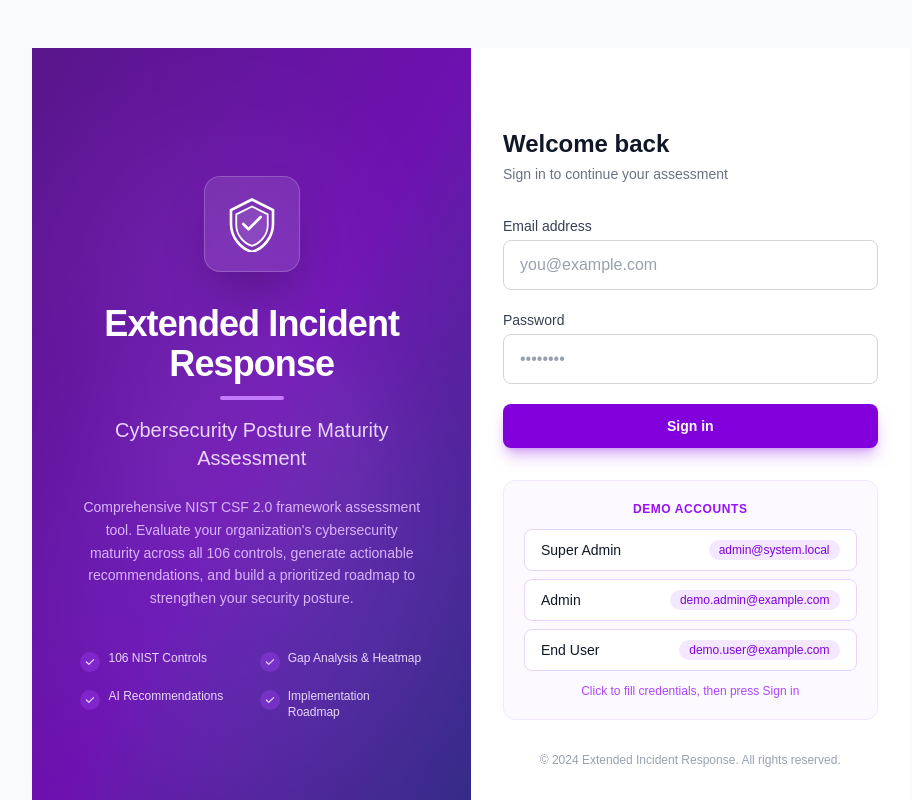
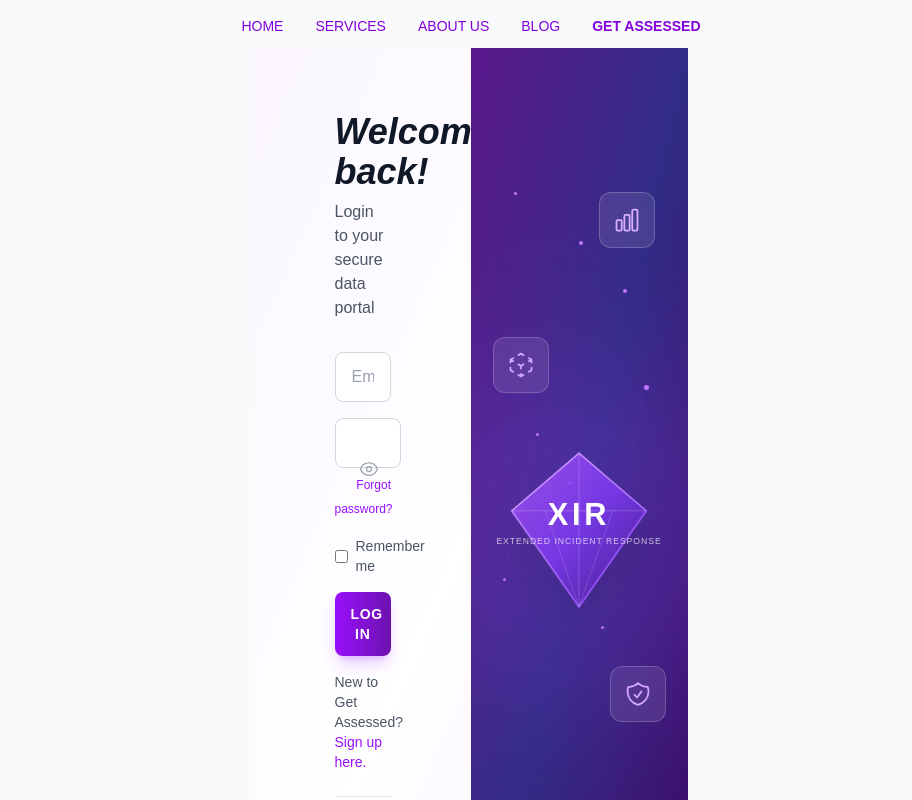
Before and after one commit to gamertamer030386-lgtm/nist_v2, a Next.js app: page /login in a window 1280 px wide. Shown: the top 800 px of the page, without its empty margins (169-1081 px from the left). Built offline with nearby package versions, Linux system fonts and the light colour scheme.

Commit message:
Redesign login page: cybersecurity visual with XIR diamond logo, grid floor, floating icons

```diff
--- a/src/app/(auth)/login/page.tsx
+++ b/src/app/(auth)/login/page.tsx
@@ -3,6 +3,7 @@
 import { useState, FormEvent } from "react";
 import { signIn } from "next-auth/react";
 import { useRouter } from "next/navigation";
+import Link from "next/link";
 
 export default function LoginPage() {
   const router = useRouter();
@@ -10,6 +11,7 @@ export default function LoginPage() {
   const [password, setPassword] = useState("");
   const [error, setError] = useState("");
   const [isLoading, setIsLoading] = useState(false);
+  const [showPassword, setShowPassword] = useState(false);
 
   async function handleSubmit(e: FormEvent<HTMLFormElement>) {
     e.preventDefault();
@@ -36,199 +38,223 @@ export default function LoginPage() {
   }
 
   return (
-    <div className="flex min-h-screen">
-      {/* ─── Left Side: Branding & Logo ─────────────────────────────────── */}
-      <div className="hidden lg:flex lg:w-1/2 flex-col justify-center items-center bg-gradient-to-br from-purple-900 via-purple-800 to-indigo-900 relative overflow-hidden">
-        {/* Background pattern */}
-        <div className="absolute inset-0 opacity-10">
-          <div className="absolute top-20 left-10 w-72 h-72 bg-purple-400 rounded-full blur-3xl"></div>
-          <div className="absolute bottom-20 right-10 w-96 h-96 bg-indigo-400 rounded-full blur-3xl"></div>
-          <div className="absolute top-1/2 left-1/2 -translate-x-1/2 -translate-y-1/2 w-64 h-64 bg-violet-300 rounded-full blur-2xl"></div>
+    <div className="flex min-h-screen bg-gradient-to-br from-purple-50 via-white to-purple-100">
+      {/* ─── Navigation Bar ─────────────────────────────────────────────── */}
+      <nav className="fixed top-0 left-0 right-0 z-50 flex items-center justify-center gap-8 py-4 text-sm font-medium text-purple-700">
+        <span className="cursor-pointer hover:text-purple-900 transition-colors">HOME</span>
+        <span className="cursor-pointer hover:text-purple-900 transition-colors">SERVICES</span>
+        <span className="cursor-pointer hover:text-purple-900 transition-colors">ABOUT US</span>
+        <span className="cursor-pointer hover:text-purple-900 transition-colors">BLOG</span>
+        <span className="cursor-pointer hover:text-purple-900 font-bold transition-colors">GET ASSESSED</span>
+      </nav>
+
+      {/* ─── Left Side: Login Form ──────────────────────────────────────── */}
+      <div className="flex w-full lg:w-1/2 flex-col justify-center px-12 lg:px-20 pt-16">
+        <div className="w-full max-w-md">
+          <h1 className="text-4xl font-bold text-gray-900 italic mb-2">
+            Welcome back!
+          </h1>
+          <p className="text-gray-600 mb-8">
+            Login to your secure data portal
+          </p>
+
+          <form onSubmit={handleSubmit} className="space-y-4">
+            {error && (
+              <div className="rounded-lg bg-red-50 border border-red-200 p-3 text-sm text-red-700">
+                {error}
+              </div>
+            )}
+
+            <div>
+              <input
+                type="email"
+                value={email}
+                onChange={(e) => setEmail(e.target.value)}
+                required
+                placeholder="Email Address"
+                className="w-full rounded-lg border border-gray-300 px-4 py-3 text-gray-900 placeholder-gray-400 focus:border-purple-500 focus:outline-none focus:ring-2 focus:ring-purple-200 bg-white"
+              />
             </div>
 
-        <div className="relative z-10 text-center px-12 max-w-lg">
-          {/* Logo */}
-          <div className="mb-8">
-            <div className="inline-flex items-center justify-center w-24 h-24 rounded-2xl bg-white/10 backdrop-blur-sm border border-white/20 shadow-2xl">
-              <svg className="w-14 h-14 text-white" viewBox="0 0 64 64" fill="none" xmlns="http://www.w3.org/2000/svg">
-                <path d="M32 4L8 16v16c0 14.4 10.24 27.84 24 32 13.76-4.16 24-17.6 24-32V16L32 4z" stroke="currentColor" strokeWidth="3" fill="none"/>
-                <path d="M32 12L14 21v12c0 10.8 7.68 20.88 18 24 10.32-3.12 18-13.2 18-24V21L32 12z" stroke="currentColor" strokeWidth="2" fill="currentColor" fillOpacity="0.1"/>
-                <path d="M22 32l6 6 14-14" stroke="currentColor" strokeWidth="3" strokeLinecap="round" strokeLinejoin="round"/>
+            <div className="relative">
+              <input
+                type={showPassword ? "text" : "password"}
+                value={password}
+                onChange={(e) => setPassword(e.target.value)}
+                required
+                placeholder="Password"
+                className="w-full rounded-lg border border-gray-300 px-4 py-3 text-gray-900 placeholder-gray-400 focus:border-purple-500 focus:outline-none focus:ring-2 focus:ring-purple-200 bg-white pr-12"
+              />
+              <button
+                type="button"
+                onClick={() => setShowPassword(!showPassword)}
+                className="absolute right-3 top-1/2 -translate-y-1/2 text-gray-400 hover:text-gray-600"
+              >
+                {showPassword ? (
+                  <svg className="w-5 h-5" fill="none" viewBox="0 0 24 24" strokeWidth={1.5} stroke="currentColor">
+                    <path strokeLinecap="round" strokeLinejoin="round" d="M3.98 8.223A10.477 10.477 0 001.934 12C3.226 16.338 7.244 19.5 12 19.5c.993 0 1.953-.138 2.863-.395M6.228 6.228A10.45 10.45 0 0112 4.5c4.756 0 8.773 3.162 10.065 7.498a10.523 10.523 0 01-4.293 5.774M6.228 6.228L3 3m3.228 3.228l3.65 3.65m7.894 7.894L21 21m-3.228-3.228l-3.65-3.65m0 0a3 3 0 10-4.243-4.243m4.242 4.242L9.88 9.88" />
                   </svg>
+                ) : (
+                  <svg className="w-5 h-5" fill="none" viewBox="0 0 24 24" strokeWidth={1.5} stroke="currentColor">
+                    <path strokeLinecap="round" strokeLinejoin="round" d="M2.036 12.322a1.012 1.012 0 010-.639C3.423 7.51 7.36 4.5 12 4.5c4.638 0 8.573 3.007 9.963 7.178.07.207.07.431 0 .639C20.577 16.49 16.64 19.5 12 19.5c-4.638 0-8.573-3.007-9.963-7.178z" />
+                    <path strokeLinecap="round" strokeLinejoin="round" d="M15 12a3 3 0 11-6 0 3 3 0 016 0z" />
+                  </svg>
+                )}
+              </button>
+              <div className="text-right mt-1">
+                <span className="text-xs text-purple-600 cursor-pointer hover:underline">Forgot password?</span>
               </div>
             </div>
 
-          {/* Title */}
-          <h1 className="text-4xl font-bold text-white mb-3 tracking-tight">
-            Extended Incident Response
-          </h1>
-          <div className="w-16 h-1 bg-purple-400 mx-auto mb-4 rounded-full"></div>
-          <h2 className="text-xl font-medium text-purple-200 mb-6">
-            Cybersecurity Posture Maturity Assessment
-          </h2>
-          <p className="text-purple-300 text-sm leading-relaxed">
-            Comprehensive NIST CSF 2.0 framework assessment tool. Evaluate your organization&apos;s cybersecurity maturity across all 106 controls, generate actionable recommendations, and build a prioritized roadmap to strengthen your security posture.
+            <div className="flex items-center gap-2">
+              <input type="checkbox" id="remember" className="rounded border-gray-300 text-purple-600 focus:ring-purple-500" />
+              <label htmlFor="remember" className="text-sm text-gray-600">Remember me</label>
+            </div>
+
+            <button
+              type="submit"
+              disabled={isLoading}
+              className="w-full rounded-lg bg-gradient-to-r from-purple-600 to-purple-800 px-4 py-3 text-sm font-bold uppercase tracking-wider text-white shadow-lg shadow-purple-500/30 hover:from-purple-700 hover:to-purple-900 focus:outline-none focus:ring-2 focus:ring-purple-500 disabled:opacity-50 transition-all"
+            >
+              {isLoading ? "LOGGING IN..." : "LOG IN"}
+            </button>
+          </form>
+
+          <p className="mt-4 text-sm text-gray-600">
+            New to Get Assessed? <Link href="/register" className="text-purple-600 font-medium hover:underline">Sign up here.</Link>
           </p>
 
-          {/* Features */}
-          <div className="mt-10 grid grid-cols-2 gap-4 text-left">
-            <div className="flex items-start gap-2">
-              <div className="w-5 h-5 rounded-full bg-purple-500/30 flex items-center justify-center flex-shrink-0 mt-0.5">
-                <svg className="w-3 h-3 text-purple-200" fill="currentColor" viewBox="0 0 20 20">
-                  <path fillRule="evenodd" d="M16.707 5.293a1 1 0 010 1.414l-8 8a1 1 0 01-1.414 0l-4-4a1 1 0 011.414-1.414L8 12.586l7.293-7.293a1 1 0 011.414 0z" clipRule="evenodd"/>
-                </svg>
-              </div>
-              <span className="text-xs text-purple-200">106 NIST Controls</span>
-            </div>
-            <div className="flex items-start gap-2">
-              <div className="w-5 h-5 rounded-full bg-purple-500/30 flex items-center justify-center flex-shrink-0 mt-0.5">
-                <svg className="w-3 h-3 text-purple-200" fill="currentColor" viewBox="0 0 20 20">
-                  <path fillRule="evenodd" d="M16.707 5.293a1 1 0 010 1.414l-8 8a1 1 0 01-1.414 0l-4-4a1 1 0 011.414-1.414L8 12.586l7.293-7.293a1 1 0 011.414 0z" clipRule="evenodd"/>
-                </svg>
-              </div>
-              <span className="text-xs text-purple-200">Gap Analysis & Heatmap</span>
-            </div>
-            <div className="flex items-start gap-2">
-              <div className="w-5 h-5 rounded-full bg-purple-500/30 flex items-center justify-center flex-shrink-0 mt-0.5">
-                <svg className="w-3 h-3 text-purple-200" fill="currentColor" viewBox="0 0 20 20">
-                  <path fillRule="evenodd" d="M16.707 5.293a1 1 0 010 1.414l-8 8a1 1 0 01-1.414 0l-4-4a1 1 0 011.414-1.414L8 12.586l7.293-7.293a1 1 0 011.414 0z" clipRule="evenodd"/>
-                </svg>
-              </div>
-              <span className="text-xs text-purple-200">AI Recommendations</span>
-            </div>
-            <div className="flex items-start gap-2">
-              <div className="w-5 h-5 rounded-full bg-purple-500/30 flex items-center justify-center flex-shrink-0 mt-0.5">
-                <svg className="w-3 h-3 text-purple-200" fill="currentColor" viewBox="0 0 20 20">
-                  <path fillRule="evenodd" d="M16.707 5.293a1 1 0 010 1.414l-8 8a1 1 0 01-1.414 0l-4-4a1 1 0 011.414-1.414L8 12.586l7.293-7.293a1 1 0 011.414 0z" clipRule="evenodd"/>
-                </svg>
-              </div>
-              <span className="text-xs text-purple-200">Implementation Roadmap</span>
+          {/* Demo Credentials */}
+          <div className="mt-6 pt-4 border-t border-gray-200">
+            <p className="text-xs text-gray-500 mb-2 font-medium">Demo Accounts (click to fill):</p>
+            <div className="flex gap-2 flex-wrap">
+              <button
+                type="button"
+                onClick={() => { setEmail("admin@system.local"); setPassword("Admin123!"); }}
+                className="rounded-full border border-purple-200 bg-purple-50 px-3 py-1 text-xs text-purple-700 hover:bg-purple-100 transition-colors"
+              >
+                Super Admin
+              </button>
+              <button
+                type="button"
+                onClick={() => { setEmail("demo.admin@example.com"); setPassword("Admin123!"); }}
+                className="rounded-full border border-purple-200 bg-purple-50 px-3 py-1 text-xs text-purple-700 hover:bg-purple-100 transition-colors"
+              >
+                Admin
+              </button>
+              <button
+                type="button"
+                onClick={() => { setEmail("demo.user@example.com"); setPassword("User123!"); }}
+                className="rounded-full border border-purple-200 bg-purple-50 px-3 py-1 text-xs text-purple-700 hover:bg-purple-100 transition-colors"
+              >
+                End User
+              </button>
             </div>
           </div>
         </div>
       </div>
 
-      {/* ─── Right Side: Login Form ─────────────────────────────────────── */}
-      <div className="flex w-full lg:w-1/2 flex-col justify-center items-center px-8 bg-white">
-        <div className="w-full max-w-md">
-          {/* Mobile logo (shown on small screens) */}
-          <div className="lg:hidden text-center mb-8">
-            <div className="inline-flex items-center justify-center w-16 h-16 rounded-xl bg-purple-900 mb-4">
-              <svg className="w-10 h-10 text-white" viewBox="0 0 64 64" fill="none">
-                <path d="M32 4L8 16v16c0 14.4 10.24 27.84 24 32 13.76-4.16 24-17.6 24-32V16L32 4z" stroke="currentColor" strokeWidth="3" fill="none"/>
-                <path d="M22 32l6 6 14-14" stroke="currentColor" strokeWidth="3" strokeLinecap="round" strokeLinejoin="round"/>
+      {/* ─── Right Side: Cybersecurity Visual with XIR Logo ─────────────── */}
+      <div className="hidden lg:flex lg:w-1/2 relative overflow-hidden bg-gradient-to-br from-purple-900 via-indigo-900 to-purple-950">
+        {/* Grid floor effect */}
+        <div className="absolute bottom-0 left-0 right-0 h-1/2" style={{
+          background: "linear-gradient(to top, rgba(147, 51, 234, 0.3), transparent)",
+          backgroundImage: `
+            linear-gradient(to right, rgba(168, 85, 247, 0.2) 1px, transparent 1px),
+            linear-gradient(to top, rgba(168, 85, 247, 0.2) 1px, transparent 1px)
+          `,
+          backgroundSize: "40px 40px",
+          transform: "perspective(500px) rotateX(60deg)",
+          transformOrigin: "bottom",
+        }} />
+
+        {/* Glowing dots / network nodes */}
+        <div className="absolute inset-0">
+          {[
+            { top: "15%", left: "20%", size: "3px" },
+            { top: "25%", left: "70%", size: "4px" },
+            { top: "40%", left: "30%", size: "3px" },
+            { top: "35%", left: "80%", size: "5px" },
+            { top: "55%", left: "15%", size: "3px" },
+            { top: "20%", left: "50%", size: "4px" },
+            { top: "60%", left: "60%", size: "3px" },
+            { top: "45%", left: "45%", size: "4px" },
+          ].map((dot, i) => (
+            <div
+              key={i}
+              className="absolute rounded-full bg-purple-400 animate-pulse"
+              style={{ top: dot.top, left: dot.left, width: dot.size, height: dot.size, animationDelay: `${i * 0.3}s` }}
+            />
+          ))}
+        </div>
+
+        {/* Connection lines */}
+        <svg className="absolute inset-0 w-full h-full opacity-20" xmlns="http://www.w3.org/2000/svg">
+          <line x1="20%" y1="15%" x2="50%" y2="20%" stroke="#a855f7" strokeWidth="0.5" />
+          <line x1="50%" y1="20%" x2="70%" y2="25%" stroke="#a855f7" strokeWidth="0.5" />
+          <line x1="30%" y1="40%" x2="45%" y2="45%" stroke="#a855f7" strokeWidth="0.5" />
+          <line x1="45%" y1="45%" x2="80%" y2="35%" stroke="#a855f7" strokeWidth="0.5" />
+          <line x1="15%" y1="55%" x2="30%" y2="40%" stroke="#a855f7" strokeWidth="0.5" />
+          <line x1="60%" y1="60%" x2="80%" y2="35%" stroke="#a855f7" strokeWidth="0.5" />
+        </svg>
+
+        {/* Floating icons */}
+        <div className="absolute top-[15%] right-[15%] w-14 h-14 rounded-xl bg-white/10 backdrop-blur-sm border border-white/20 flex items-center justify-center">
+          <svg className="w-7 h-7 text-purple-300" fill="none" viewBox="0 0 24 24" strokeWidth={1.5} stroke="currentColor">
+            <path strokeLinecap="round" strokeLinejoin="round" d="M3 13.125C3 12.504 3.504 12 4.125 12h2.25c.621 0 1.125.504 1.125 1.125v6.75C7.5 20.496 6.996 21 6.375 21h-2.25A1.125 1.125 0 013 19.875v-6.75zM9.75 8.625c0-.621.504-1.125 1.125-1.125h2.25c.621 0 1.125.504 1.125 1.125v11.25c0 .621-.504 1.125-1.125 1.125h-2.25a1.125 1.125 0 01-1.125-1.125V8.625zM16.5 4.125c0-.621.504-1.125 1.125-1.125h2.25C20.496 3 21 3.504 21 4.125v15.75c0 .621-.504 1.125-1.125 1.125h-2.25a1.125 1.125 0 01-1.125-1.125V4.125z" />
           </svg>
         </div>
-            <h1 className="text-xl font-bold text-gray-900">Extended Incident Response</h1>
-            <p className="text-sm text-gray-500">Cybersecurity Posture Maturity Assessment</p>
+
+        <div className="absolute top-[30%] left-[10%] w-14 h-14 rounded-xl bg-white/10 backdrop-blur-sm border border-white/20 flex items-center justify-center">
+          <svg className="w-7 h-7 text-purple-300" fill="none" viewBox="0 0 24 24" strokeWidth={1.5} stroke="currentColor">
+            <path strokeLinecap="round" strokeLinejoin="round" d="M21 7.5l-2.25-1.313M21 7.5v2.25m0-2.25l-2.25 1.313M3 7.5l2.25-1.313M3 7.5l2.25 1.313M3 7.5v2.25m9 3l2.25-1.313M12 12.75l-2.25-1.313M12 12.75V15m0 6.75l2.25-1.313M12 21.75V19.5m0 2.25l-2.25-1.313m0-16.875L12 2.25l2.25 1.313M21 14.25v2.25l-2.25 1.313m-13.5 0L3 16.5v-2.25" />
+          </svg>
         </div>
 
-          {/* Welcome text */}
-          <div className="mb-8">
-            <h2 className="text-2xl font-bold text-gray-900">Welcome back</h2>
-            <p className="mt-1 text-sm text-gray-500">
-              Sign in to continue your assessment
-            </p>
+        <div className="absolute bottom-[30%] right-[10%] w-14 h-14 rounded-xl bg-white/10 backdrop-blur-sm border border-white/20 flex items-center justify-center">
+          <svg className="w-7 h-7 text-purple-300" fill="none" viewBox="0 0 24 24" strokeWidth={1.5} stroke="currentColor">
+            <path strokeLinecap="round" strokeLinejoin="round" d="M9 12.75L11.25 15 15 9.75m-3-7.036A11.959 11.959 0 013.598 6 11.99 11.99 0 003 9.749c0 5.592 3.824 10.29 9 11.623 5.176-1.332 9-6.03 9-11.622 0-1.31-.21-2.571-.598-3.751h-.152c-3.196 0-6.1-1.248-8.25-3.285z" />
+          </svg>
         </div>
 
-          {/* Login Form */}
-          <form onSubmit={handleSubmit} className="space-y-5">
-            {error && (
-              <div className="rounded-lg bg-red-50 border border-red-200 p-3 text-sm text-red-700" role="alert">
-                {error}
+        {/* XIR Diamond Logo - Center */}
+        <div className="absolute inset-0 flex items-center justify-center">
+          <div className="relative">
+            {/* Glow effect */}
+            <div className="absolute inset-0 blur-3xl bg-purple-500/30 rounded-full scale-150" />
+
+            {/* Diamond shape with XIR text */}
+            <svg className="relative w-48 h-48 drop-shadow-2xl" viewBox="0 0 200 200" fill="none" xmlns="http://www.w3.org/2000/svg">
+              {/* Diamond body */}
+              <path d="M100 20 L170 80 L100 180 L30 80 Z" fill="url(#diamondGradient)" stroke="url(#diamondStroke)" strokeWidth="2" />
+              {/* Inner facets */}
+              <path d="M100 20 L100 180" stroke="rgba(255,255,255,0.2)" strokeWidth="1" />
+              <path d="M30 80 L170 80" stroke="rgba(255,255,255,0.2)" strokeWidth="1" />
+              <path d="M100 20 L30 80" stroke="rgba(255,255,255,0.3)" strokeWidth="1" />
+              <path d="M100 20 L170 80" stroke="rgba(255,255,255,0.3)" strokeWidth="1" />
+              <path d="M65 80 L100 180" stroke="rgba(255,255,255,0.15)" strokeWidth="1" />
+              <path d="M135 80 L100 180" stroke="rgba(255,255,255,0.15)" strokeWidth="1" />
+              {/* XIR Text */}
+              <text x="100" y="95" textAnchor="middle" fill="white" fontSize="32" fontWeight="bold" fontFamily="Arial, sans-serif" letterSpacing="4">XIR</text>
+              <text x="100" y="115" textAnchor="middle" fill="rgba(255,255,255,0.7)" fontSize="9" fontFamily="Arial, sans-serif" letterSpacing="1">EXTENDED INCIDENT RESPONSE</text>
+              {/* Gradients */}
+              <defs>
+                <linearGradient id="diamondGradient" x1="0%" y1="0%" x2="100%" y2="100%">
+                  <stop offset="0%" stopColor="#a855f7" stopOpacity="0.8" />
+                  <stop offset="50%" stopColor="#7c3aed" stopOpacity="0.9" />
+                  <stop offset="100%" stopColor="#4c1d95" stopOpacity="0.8" />
+                </linearGradient>
+                <linearGradient id="diamondStroke" x1="0%" y1="0%" x2="100%" y2="100%">
+                  <stop offset="0%" stopColor="#c084fc" />
+                  <stop offset="100%" stopColor="#7c3aed" />
+                </linearGradient>
+              </defs>
+            </svg>
           </div>
-            )}
-
-            <div>
-              <label htmlFor="email" className="block text-sm font-medium text-gray-700 mb-1">
-                Email address
-              </label>
-              <input
-                id="email"
-                name="email"
-                type="email"
-                autoComplete="email"
-                required
-                value={email}
-                onChange={(e) => setEmail(e.target.value)}
-                className="block w-full rounded-lg border border-gray-300 px-4 py-3 text-gray-900 placeholder-gray-400 focus:border-purple-500 focus:outline-none focus:ring-2 focus:ring-purple-500/20 transition-all"
-                placeholder="you@example.com"
-              />
         </div>
 
-            <div>
-              <label htmlFor="password" className="block text-sm font-medium text-gray-700 mb-1">
-                Password
-              </label>
-              <input
-                id="password"
-                name="password"
-                type="password"
-                autoComplete="current-password"
-                required
-                value={password}
-                onChange={(e) => setPassword(e.target.value)}
-                className="block w-full rounded-lg border border-gray-300 px-4 py-3 text-gray-900 placeholder-gray-400 focus:border-purple-500 focus:outline-none focus:ring-2 focus:ring-purple-500/20 transition-all"
-                placeholder="••••••••"
-              />
-            </div>
-
-            <button
-              type="submit"
-              disabled={isLoading}
-              className="flex w-full justify-center rounded-lg bg-purple-700 px-4 py-3 text-sm font-semibold text-white shadow-lg shadow-purple-700/30 hover:bg-purple-800 focus:outline-none focus:ring-2 focus:ring-purple-500 focus:ring-offset-2 disabled:cursor-not-allowed disabled:opacity-50 transition-all"
-            >
-              {isLoading ? "Signing in..." : "Sign in"}
-            </button>
-          </form>
-
-          {/* Demo Credentials */}
-          <div className="mt-8 rounded-xl border border-purple-100 bg-purple-50/50 p-5">
-            <p className="mb-3 text-center text-xs font-semibold uppercase tracking-wider text-purple-600">
-              Demo Accounts
-            </p>
-            <div className="space-y-2">
-              <button
-                type="button"
-                onClick={() => { setEmail("admin@system.local"); setPassword("Admin123!"); }}
-                className="flex w-full items-center justify-between rounded-lg border border-purple-200 bg-white px-4 py-2.5 text-sm hover:bg-purple-50 transition-colors"
-              >
-                <span className="font-medium text-gray-900">Super Admin</span>
-                <span className="rounded-full bg-purple-100 px-2.5 py-0.5 text-xs font-medium text-purple-700">
-                  admin@system.local
-                </span>
-              </button>
-              <button
-                type="button"
-                onClick={() => { setEmail("demo.admin@example.com"); setPassword("Admin123!"); }}
-                className="flex w-full items-center justify-between rounded-lg border border-purple-200 bg-white px-4 py-2.5 text-sm hover:bg-purple-50 transition-colors"
-              >
-                <span className="font-medium text-gray-900">Admin</span>
-                <span className="rounded-full bg-purple-100 px-2.5 py-0.5 text-xs font-medium text-purple-700">
-                  demo.admin@example.com
-                </span>
-              </button>
-              <button
-                type="button"
-                onClick={() => { setEmail("demo.user@example.com"); setPassword("User123!"); }}
-                className="flex w-full items-center justify-between rounded-lg border border-purple-200 bg-white px-4 py-2.5 text-sm hover:bg-purple-50 transition-colors"
-              >
-                <span className="font-medium text-gray-900">End User</span>
-                <span className="rounded-full bg-purple-100 px-2.5 py-0.5 text-xs font-medium text-purple-700">
-                  demo.user@example.com
-                </span>
-              </button>
-            </div>
-            <p className="mt-3 text-center text-xs text-purple-500">
-              Click to fill credentials, then press Sign in
-            </p>
-          </div>
-
-          {/* Footer */}
-          <p className="mt-8 text-center text-xs text-gray-400">
-            © 2024 Extended Incident Response. All rights reserved.
-          </p>
-        </div>
+        {/* Bottom glow line */}
+        <div className="absolute bottom-0 left-0 right-0 h-px bg-gradient-to-r from-transparent via-purple-400 to-transparent" />
       </div>
     </div>
   );
```
Lines whose indentation alone changed are shown as unchanged.
